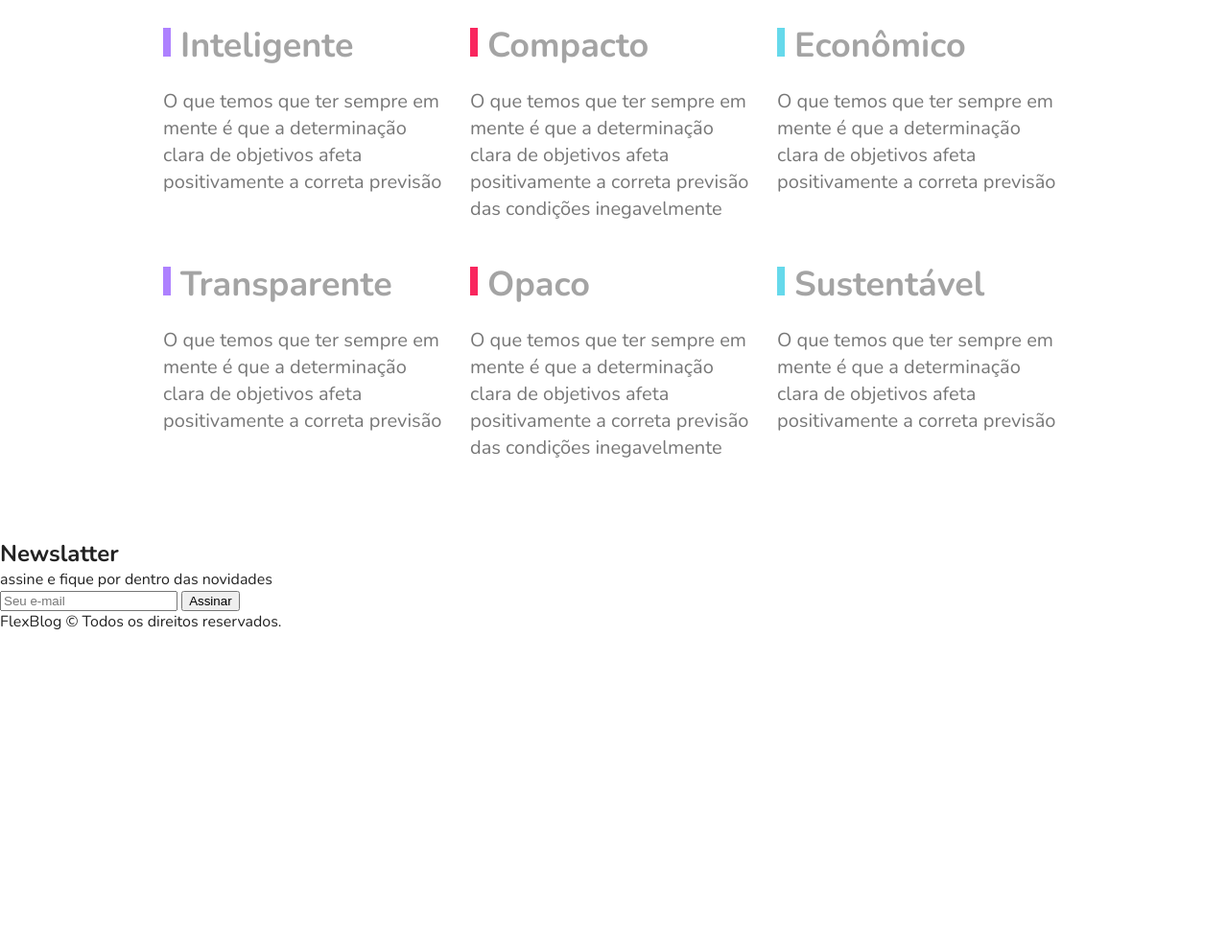
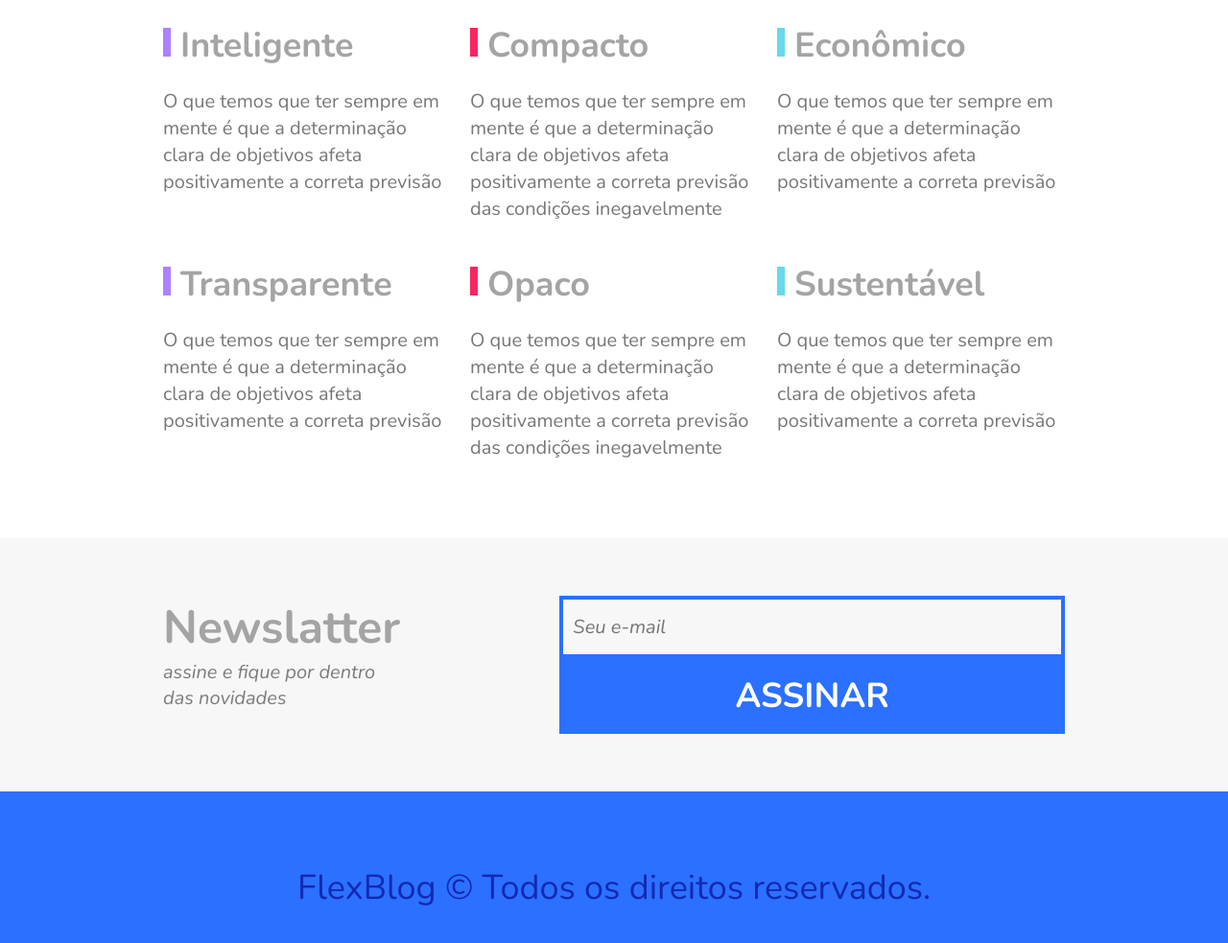
Before and after one commit to AislanDayvson/flexblog, a plain HTML site: page index.html in a window 1280 px wide. Shown: the part 2500-3483 px from the top of the page at 96% size. Before the commit the page ends 3159 px from the top, so only its background shows below. Drawn offline with nearby package versions, Linux system fonts and the light colour scheme.

Commit message:
feat: estilizando seção de newsletter e footer

```diff
--- /dev/null
+++ b/css/footer/footer.css
@@ -0,0 +1,13 @@
+.footer{
+    display: flex;
+    background: #2c70ff;
+    align-items: center;
+    height: 200px;
+}
+
+.footer p{
+    flex: 1;
+    text-align: center;
+    font-size: 2.25em;
+    color: #122ab2;
+}
--- /dev/null
+++ b/css/newslatter/newslatter.css
@@ -0,0 +1,65 @@
+.newsletter{
+    background: #f7f7f7;
+    padding: 60px calc((100% - 960px) / 2);
+    display: flex;
+    flex-wrap: wrap;
+}
+
+.newsletter-info{
+    flex: 1 1 260px;
+    margin: 0 10px;
+}
+
+.newsletter-info h1{
+    font-size: 3em;
+    color: #a4a4a4;
+}
+
+.newsletter-info p{
+    font-size: 1.25em;
+    font-style: italic;
+    max-width: 230px;
+    color: #7c7c7c;
+    margin-bottom: 10px;
+}
+
+.newsletter-form{
+    flex: 2 1 260px;
+    margin: 0 10px;
+    align-self: center;
+    display: flex;
+    flex-wrap: wrap;
+}
+
+.newsletter-form input{
+    flex: 3 1 200px;
+    font-size: 1.25em;
+    color: #7c7c7c;
+    font-style: italic;
+    font-family: "Nunito", Helvetica, Arial, sans-serif;
+    border: 4px solid #2c70ff;
+    background: transparent;
+    padding: 15px 10px;
+    margin: 0px;
+    border-radius: 0px;
+}
+
+.newsletter-form button{
+    flex: 1 1 260px;
+    font-family: "Nunito", Helvetica, Arial, sans-serif;
+    font-size: 2.25em;
+    font-weight: bold;
+    text-transform: uppercase;
+    background: #2c70ff;
+    border: none;
+    color: white;
+    margin: 0px;
+    cursor: pointer;
+    padding: 15px 10px;
+}
+
+@media (max-width: 600px){
+    .newsletter-form button{
+        font-size: 1.5em;
+    }
+}
--- a/css/style.css
+++ b/css/style.css
@@ -5,3 +5,5 @@
 @import "./produtos/produtos.css";
 @import "./planos/planos.css";
 @import "./qualidade/qualidade.css";
+@import "./newslatter/newslatter.css";
+@import "./footer/footer.css";
--- a/index.html
+++ b/index.html
@@ -135,11 +135,11 @@
     </section>
 
     <section class="newsletter">
-        <div class="newslatter-info">
+        <div class="newsletter-info">
             <h1>Newslatter</h1>
             <p>assine e fique por dentro das novidades</p>
         </div>
-        <form class="newslatter-form">
+        <form class="newsletter-form">
             <input type="text" placeholder="Seu e-mail">
             <button type="submit">Assinar</button>
         </form>
```
